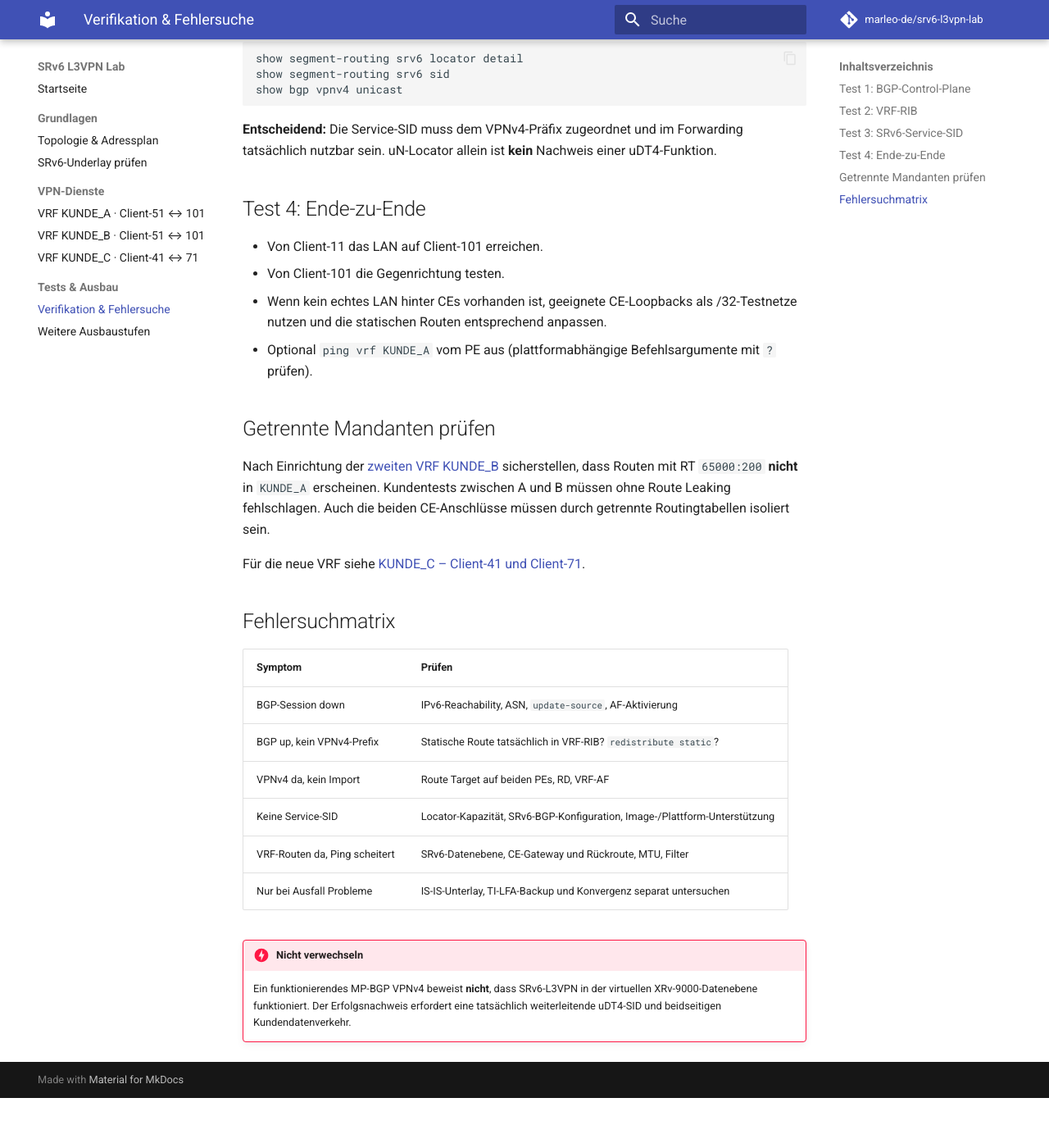
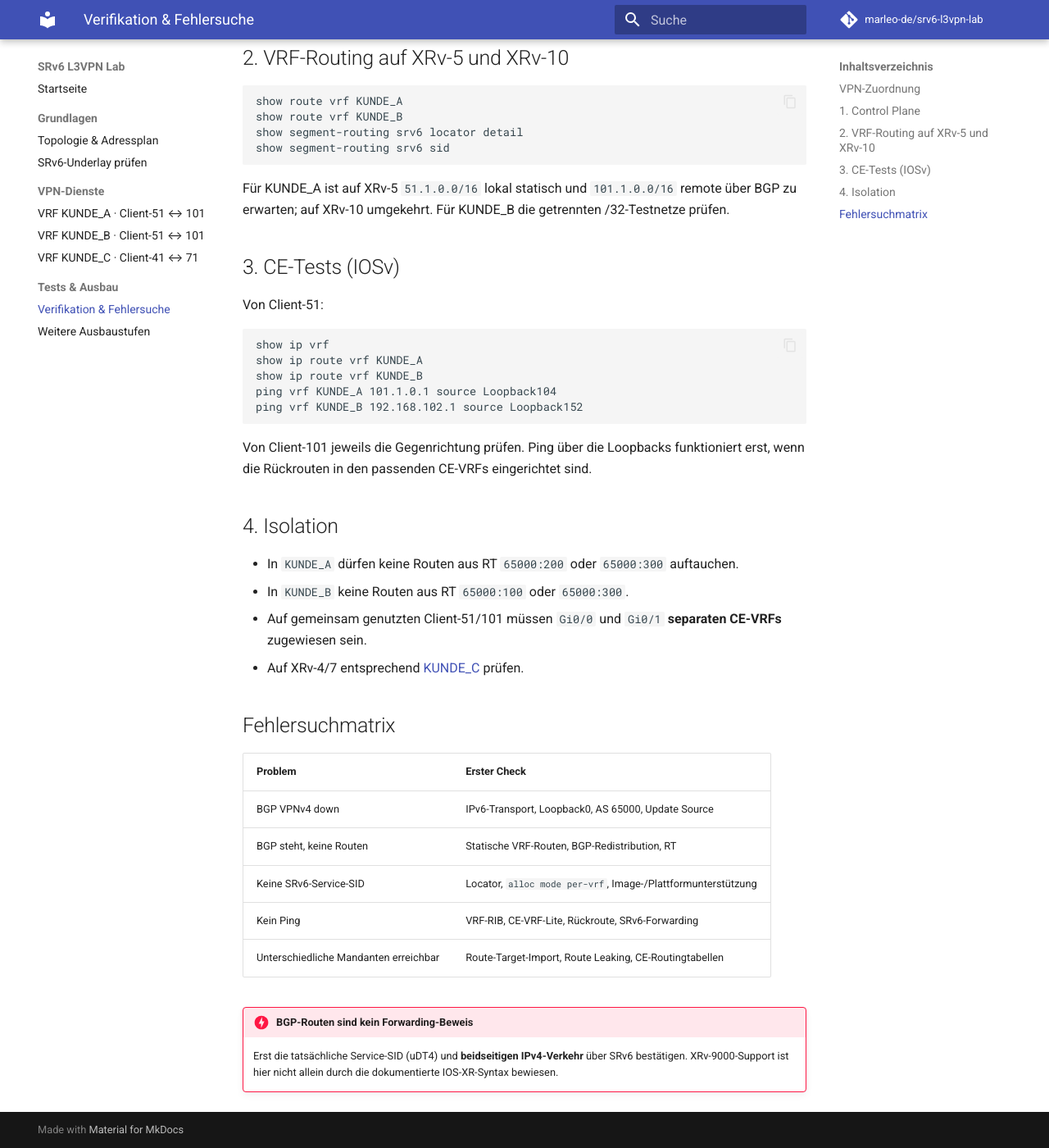
Before and after one commit to marleo-de/srv6-l3vpn-lab, an MkDocs documentation site: the page built from docs/verifikation.md, in a window 1280 px wide and 1400 px high, scrolled down 719 px. Shown: the whole window at 82% size. Built offline with MkDocs 1.6.1 and Material for MkDocs 9.7.7, drawn with Linux system fonts in a browser that asks for light colours; comment, search, counter and statistics services are not loaded; before the commit the page ends 2058 px from its top, so only the background shows below that; some of the changed text lies outside the part shown.

Commit message:
Use Client-51/XRv-5 for VPN A/B and reorganize documentation

````diff
--- a/docs/verifikation.md
+++ b/docs/verifikation.md
@@ -1,8 +1,14 @@
-# Phase 3 – Verifikation und Fehlersuche
+# Verifikation und Fehlersuche
 
-## Test 1: BGP-Control-Plane
+## VPN-Zuordnung
 
-Auf beiden PEs:
+| VPN | Lokaler PE | Lokales Testpräfix | Gegen-PE | Entferntes Testpräfix |
+|---|---|---|---|---|
+| KUNDE_A | XRv-5 | `51.1.0.0/16` | XRv-10 | `101.1.0.0/16` |
+| KUNDE_B | XRv-5 | `192.168.52.1/32` (geplant) | XRv-10 | `192.168.102.1/32` (geplant) |
+| KUNDE_C | XRv-4 | `192.168.41.1/32` (geplant) | XRv-7 | `192.168.71.1/32` (geplant) |
+
+## 1. Control Plane
 
 ```cisco
 show bgp vpnv4 unicast summary
@@ -10,51 +16,49 @@ show bgp vpnv4 unicast
 show running-config router bgp 65000
 ```
 
-**Erwartung:** IPv6-BGP-Nachbarschaft Established. Beide lokalen LAN-Routen sind als VPNv4-Routen verfügbar, RD und Route Target konsistent. Falls `summary` je nach Image anders geparst wird: `show bgp ?` verwenden.
+Erwartung: VPNv4-Peer XRv-5 ↔ XRv-10 für KUNDE_A/B, XRv-4 ↔ XRv-7 für KUNDE_C. RDs unterscheiden Standorte, RTs unterscheiden Kunden. Nur Routen mit zum VPN passenden RT importieren.
 
-## Test 2: VRF-RIB
+## 2. VRF-Routing auf XRv-5 und XRv-10
 
 ```cisco
 show route vrf KUNDE_A
-show route vrf KUNDE_A 101.1.0.0/16
-show route vrf KUNDE_A 11.1.0.0/16
+show route vrf KUNDE_B
+show segment-routing srv6 locator detail
+show segment-routing srv6 sid
 ```
 
-Auf XRv-1 sollte `11.1.0.0/16` lokal (statisch) und `101.1.0.0/16` remote (BGP) erscheinen; auf XRv-10 umgekehrt.
+Für KUNDE_A ist auf XRv-5 `51.1.0.0/16` lokal statisch und `101.1.0.0/16` remote über BGP zu erwarten; auf XRv-10 umgekehrt. Für KUNDE_B die getrennten /32-Testnetze prüfen.
 
-## Test 3: SRv6-Service-SID
+## 3. CE-Tests (IOSv)
+
+Von Client-51:
 
 ```cisco
-show segment-routing srv6 locator detail
-show segment-routing srv6 sid
-show bgp vpnv4 unicast
+show ip vrf
+show ip route vrf KUNDE_A
+show ip route vrf KUNDE_B
+ping vrf KUNDE_A 101.1.0.1 source Loopback104
+ping vrf KUNDE_B 192.168.102.1 source Loopback152
 ```
 
-**Entscheidend:** Die Service-SID muss dem VPNv4-Präfix zugeordnet und im Forwarding tatsächlich nutzbar sein. uN-Locator allein ist **kein** Nachweis einer uDT4-Funktion.
+Von Client-101 jeweils die Gegenrichtung prüfen. Ping über die Loopbacks funktioniert erst, wenn die Rückrouten in den passenden CE-VRFs eingerichtet sind.
 
-## Test 4: Ende-zu-Ende
+## 4. Isolation
 
-- Von Client-11 das LAN auf Client-101 erreichen.
-- Von Client-101 die Gegenrichtung testen.
-- Wenn kein echtes LAN hinter CEs vorhanden ist, geeignete CE-Loopbacks als /32-Testnetze nutzen und die statischen Routen entsprechend anpassen.
-- Optional `ping vrf KUNDE_A` vom PE aus (plattformabhängige Befehlsargumente mit `?` prüfen).
-
-## Getrennte Mandanten prüfen
-
-Nach Einrichtung der [zweiten VRF KUNDE_B](kunde-b.md) sicherstellen, dass Routen mit RT `65000:200` **nicht** in `KUNDE_A` erscheinen. Kundentests zwischen A und B müssen ohne Route Leaking fehlschlagen. Auch die beiden CE-Anschlüsse müssen durch getrennte Routingtabellen isoliert sein.
-
-Für die neue VRF siehe [KUNDE_C – Client-41 und Client-71](kunde-c.md).
+- In `KUNDE_A` dürfen keine Routen aus RT `65000:200` oder `65000:300` auftauchen.
+- In `KUNDE_B` keine Routen aus RT `65000:100` oder `65000:300`.
+- Auf gemeinsam genutzten Client-51/101 müssen `Gi0/0` und `Gi0/1` **separaten CE-VRFs** zugewiesen sein.
+- Auf XRv-4/7 entsprechend [KUNDE_C](kunde-c.md) prüfen.
 
 ## Fehlersuchmatrix
 
-| Symptom | Prüfen |
+| Problem | Erster Check |
 |---|---|
-| BGP-Session down | IPv6-Reachability, ASN, `update-source`, AF-Aktivierung |
-| BGP up, kein VPNv4-Prefix | Statische Route tatsächlich in VRF-RIB? `redistribute static`? |
-| VPNv4 da, kein Import | Route Target auf beiden PEs, RD, VRF-AF |
-| Keine Service-SID | Locator-Kapazität, SRv6-BGP-Konfiguration, Image-/Plattform-Unterstützung |
-| VRF-Routen da, Ping scheitert | SRv6-Datenebene, CE-Gateway und Rückroute, MTU, Filter |
-| Nur bei Ausfall Probleme | IS-IS-Unterlay, TI-LFA-Backup und Konvergenz separat untersuchen |
+| BGP VPNv4 down | IPv6-Transport, Loopback0, AS 65000, Update Source |
+| BGP steht, keine Routen | Statische VRF-Routen, BGP-Redistribution, RT |
+| Keine SRv6-Service-SID | Locator, `alloc mode per-vrf`, Image-/Plattformunterstützung |
+| Kein Ping | VRF-RIB, CE-VRF-Lite, Rückroute, SRv6-Forwarding |
+| Unterschiedliche Mandanten erreichbar | Route-Target-Import, Route Leaking, CE-Routingtabellen |
 
-!!! danger "Nicht verwechseln"
-    Ein funktionierendes MP-BGP VPNv4 beweist **nicht**, dass SRv6-L3VPN in der virtuellen XRv-9000-Datenebene funktioniert. Der Erfolgsnachweis erfordert eine tatsächlich weiterleitende uDT4-SID und beidseitigen Kundendatenverkehr.
+!!! danger "BGP-Routen sind kein Forwarding-Beweis"
+    Erst die tatsächliche Service-SID (uDT4) und **beidseitigen IPv4-Verkehr** über SRv6 bestätigen. XRv-9000-Support ist hier nicht allein durch die dokumentierte IOS-XR-Syntax bewiesen.
````
